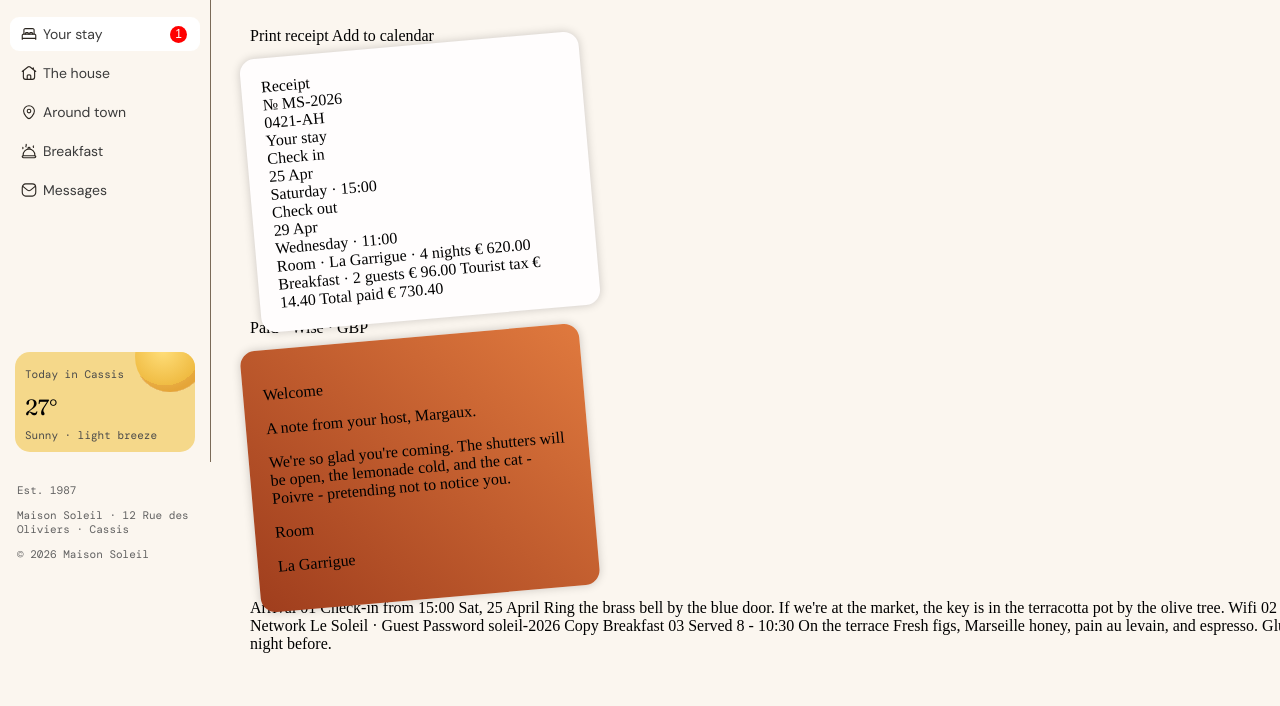
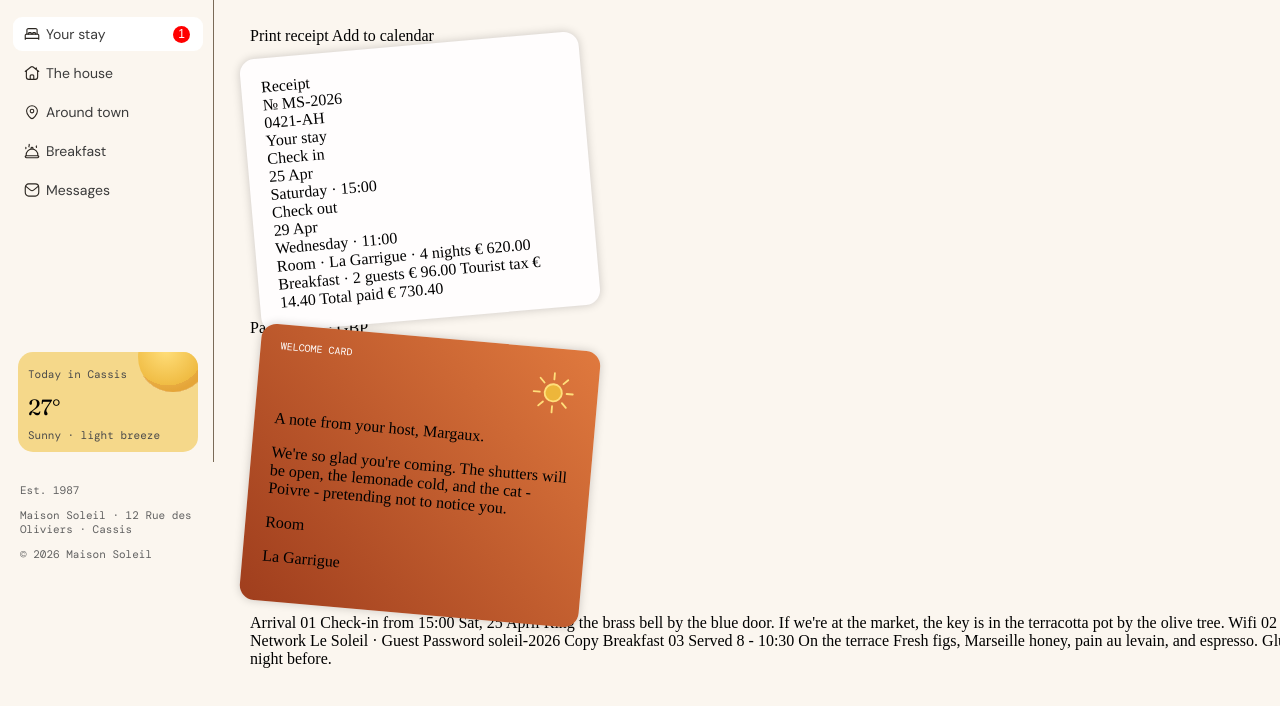
Before and after one commit to mohammod-labib/hotel-booking-confirmation-page, a plain HTML site: page index.html in a window 1280 px wide. Shown: the part 92-798 px from the top of the page. Drawn offline with Linux system fonts and the light colour scheme.

Commit message:
Auto commit: 2026-11-15 20:50

```diff
--- a/index.html
+++ b/index.html
@@ -101,7 +101,11 @@
   <!-- Note from host card -->
   <section class="hostCard">
 
-  <p class="welcome-hostCard">Welcome</p>
+  <div class="hostCard-heading">
+    <p class="welcome-hostCard">Welcome Card</p>
+   <img src="assets/images/icon-sun.svg">
+  </div>
+
    <p class="note-hostCard"> A note from your host, Margaux.</p>
      <p class="paragraph-hostCard">We're so glad you're coming.
       The shutters will be open, the lemonade cold, and the cat -
--- a/style.css
+++ b/style.css
@@ -30,9 +30,10 @@ body{
   display: inline-flex;
   flex-direction: column;
   position: relative;
-  left: 0;
+  left: 3px;
   width: 210px;
   border-right: 1px solid hsl(33, 17%, 41%);
+
 }
 
 .maison{
@@ -217,9 +218,22 @@ position: relative;
 
 .hostCard{
    background-image: linear-gradient(45deg, hsl(15, 69%, 37%), hsl(22, 72%, 56%));
-  transform: rotate(-5deg);
+  transform: rotate(5deg);
   padding: 20px;
   border-radius: 15px;
   box-shadow: 0 0 10px hsla(0, 0%, 0%, 0.192);
   width:300px;
 }
+
+.hostCard-heading{
+  display: flex;
+  justify-content: space-between;
+}
+.welcome-hostCard{
+  position: relative;
+  top: -15px;
+  font-size: 10px;
+  text-transform: uppercase;
+  font-family: 'DMMono';
+  color: white;
+}
```
